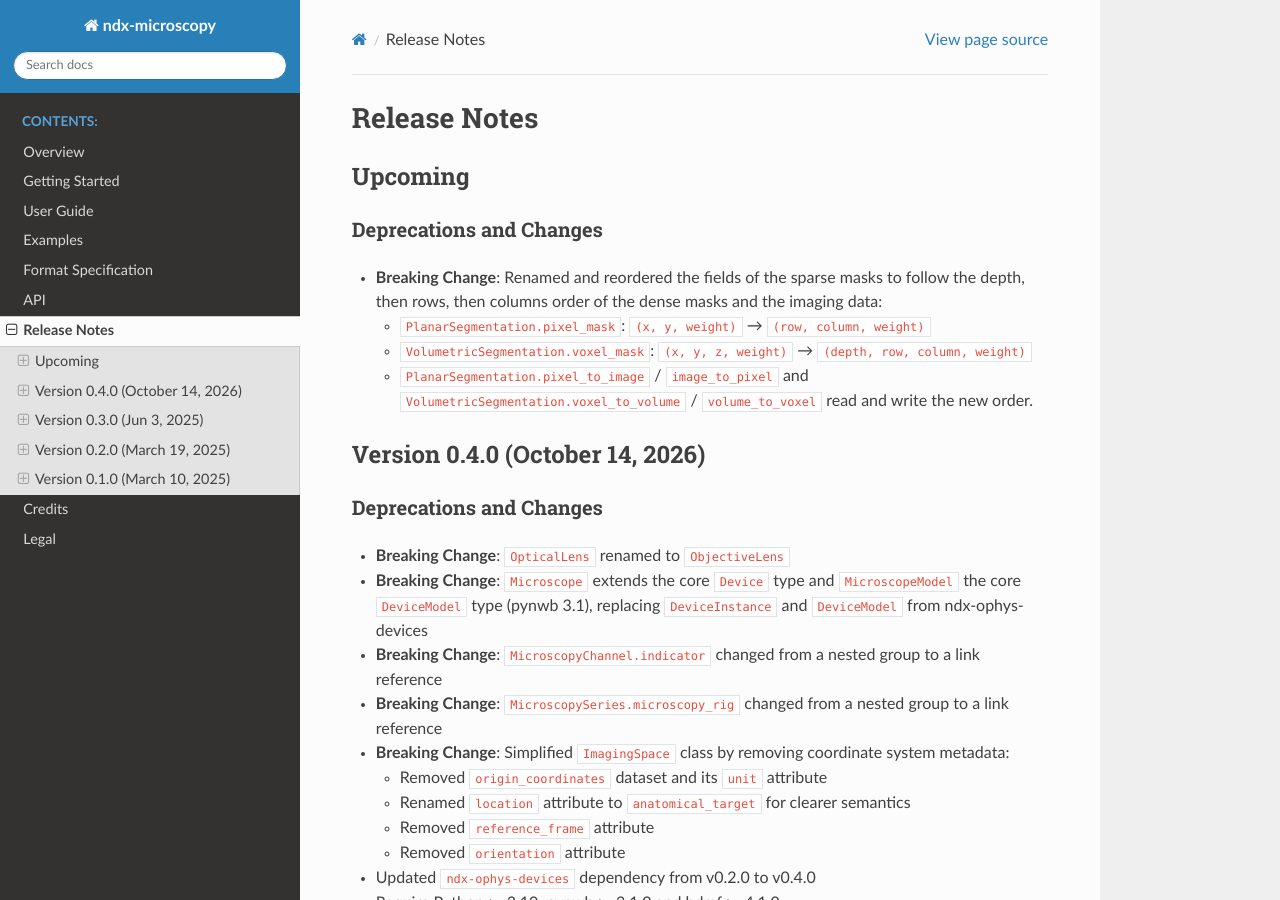
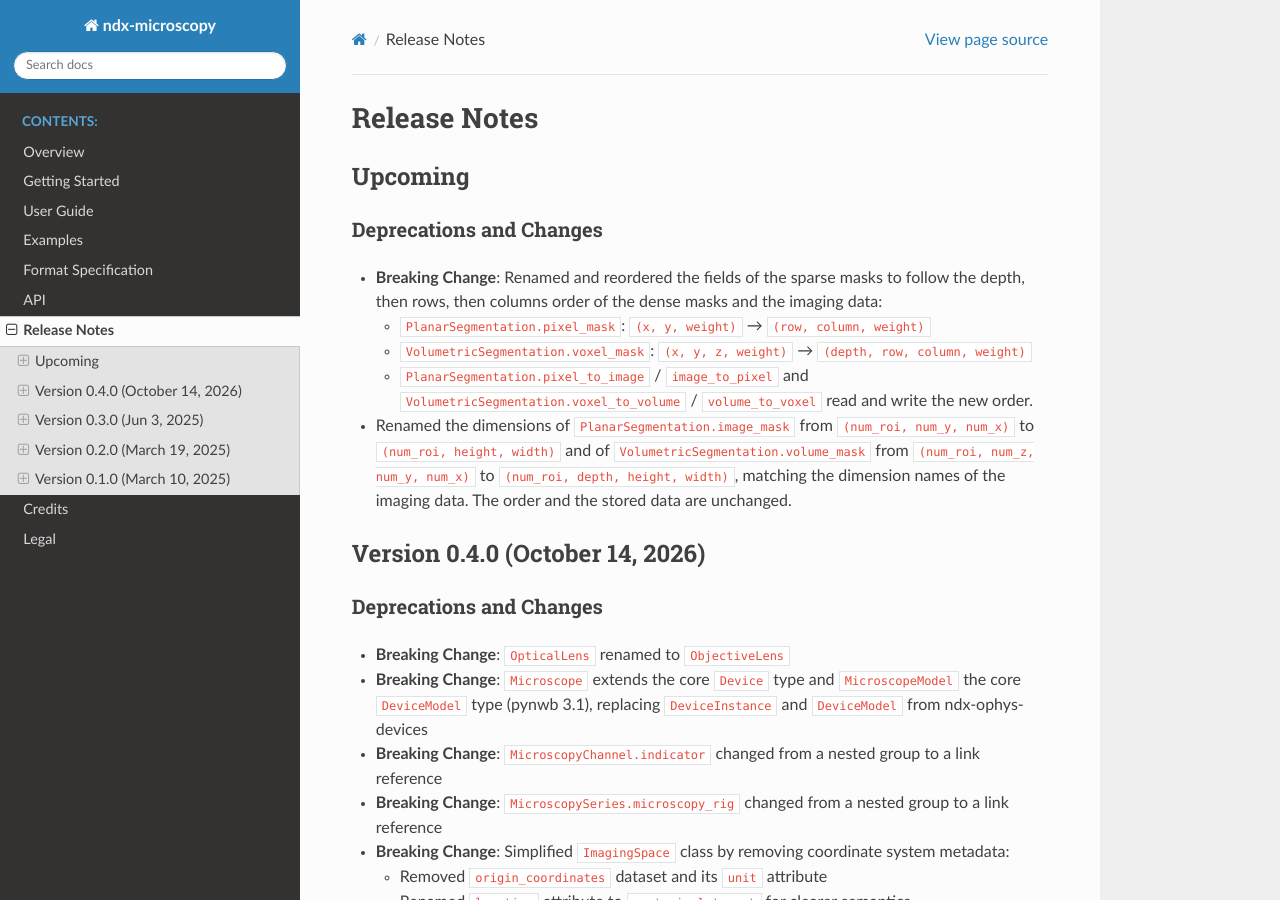
Before and after one commit to catalystneuro/ndx-microscopy, a Sphinx documentation site: the page built from docs/source/release_notes.rst, in a window 1280 px wide and 900 px high. Built offline with Sphinx 7.4.7 and the Read the Docs theme 3.1.0, drawn with Linux system fonts in a browser that asks for light colours; pages that are not in the unit, such as notebooks, are missing from menus.

Commit message:
Rename image_mask and volume_mask dims to height, width and depth

```diff
--- a/docs/source/release_notes.rst
+++ b/docs/source/release_notes.rst
@@ -15,6 +15,8 @@ Deprecations and Changes
   * ``PlanarSegmentation.pixel_mask``: ``(x, y, weight)`` → ``(row, column, weight)``
   * ``VolumetricSegmentation.voxel_mask``: ``(x, y, z, weight)`` → ``(depth, row, column, weight)``
   * ``PlanarSegmentation.pixel_to_image`` / ``image_to_pixel`` and ``VolumetricSegmentation.voxel_to_volume`` / ``volume_to_voxel`` read and write the new order.
+
+* Renamed the dimensions of ``PlanarSegmentation.image_mask`` from ``(num_roi, num_y, num_x)`` to ``(num_roi, height, width)`` and of ``VolumetricSegmentation.volume_mask`` from ``(num_roi, num_z, num_y, num_x)`` to ``(num_roi, depth, height, width)``, matching the dimension names of the imaging data. The order and the stored data are unchanged.
 
 Version 0.4.0 (October 14, 2026)
 ================================
```
Also changed, not shown: CHANGELOG.md (+1 -0 lines), README.md (+2 -2 lines), 1 other file.
